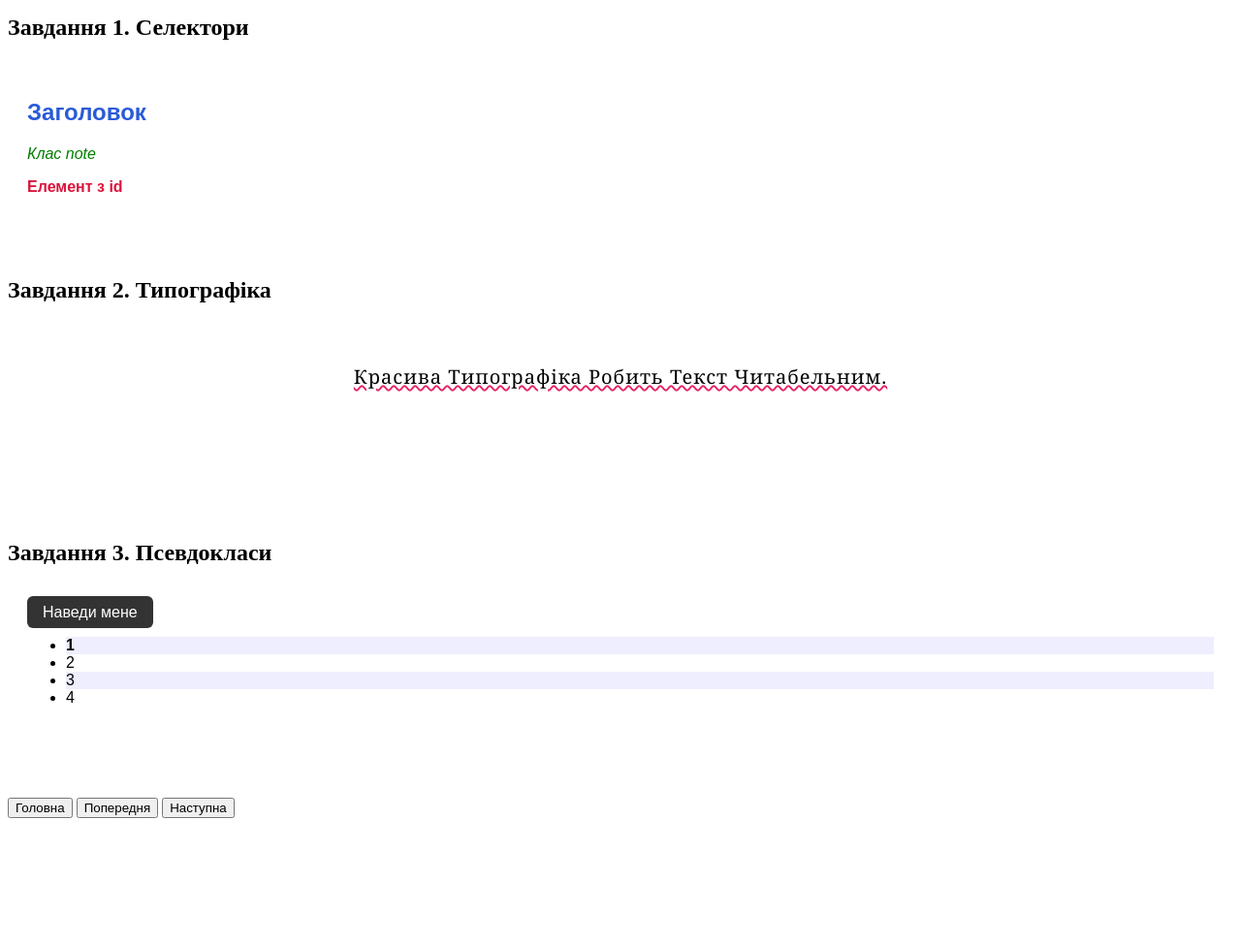
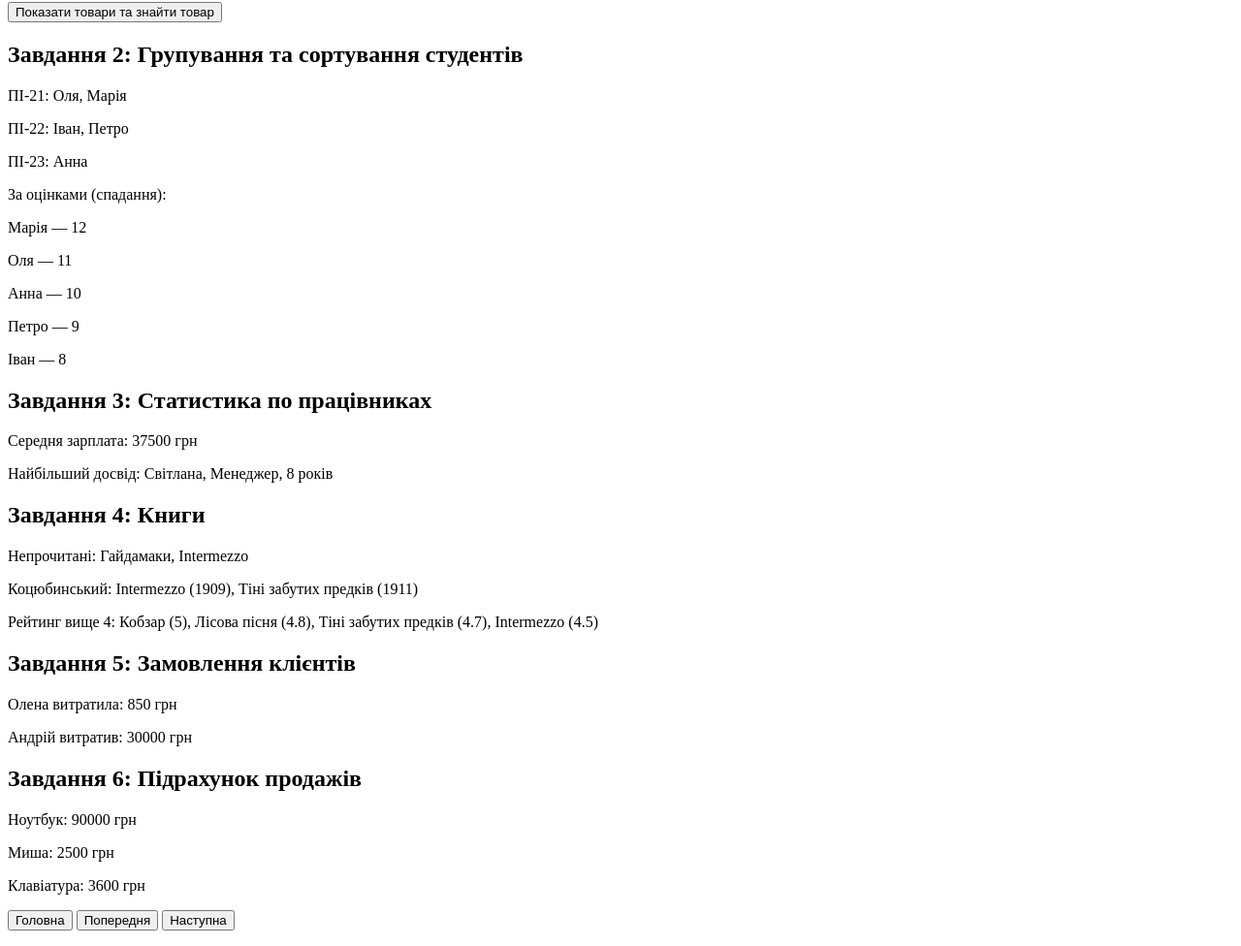
Before and after one commit to liubomyrdzvinchuk-pi2302-code/Labs, a plain HTML site: page works/work-04.html in a window 1280 px wide. Shown: the part 102-1078 px from the top of the page at 97% size. Before the commit the page ends 962 px from the top, so only its background shows below. Drawn offline with Linux system fonts and the light colour scheme.

Commit message:
Add practical work 1

```diff
--- a/works/work-04.html
+++ b/works/work-04.html
@@ -3,67 +3,144 @@
 <head>
 <meta charset="UTF-8">
 <meta name="viewport" content="width=device-width,initial-scale=1">
-<title>Робота 4</title>
+<title>ПР №1</title>
 </head>
 <body>
 <p><button onclick="location.href='../index.html'">Головна</button> <button onclick="location.href='work-03.html'">Попередня</button> <button onclick="location.href='work-05.html'">Наступна</button> </p>
-<h1>Робота 4. CSS: селектори, кольори, текст</h1>
-<h2 id="task-1">Завдання 1. Селектори</h2>
-<iframe width="100%" height="200" frameborder="0" style="border:0" sandbox="allow-scripts allow-modals" srcdoc="&lt;!DOCTYPE html&gt;
-&lt;html lang=&quot;uk&quot;&gt;
-&lt;head&gt;
-&lt;meta charset=&quot;UTF-8&quot;&gt;
-&lt;title&gt;Завдання&lt;/title&gt;
-&lt;style&gt;
-h2{color:#2a5bd7}
-.note{color:green;font-style:italic}
-#main{color:crimson;font-weight:bold}
-body{font-family:Arial,sans-serif;padding:12px}
-&lt;/style&gt;
-&lt;/head&gt;
-&lt;body&gt;
-&lt;h2&gt;Заголовок&lt;/h2&gt;
-&lt;p class=&quot;note&quot;&gt;Клас note&lt;/p&gt;
-&lt;p id=&quot;main&quot;&gt;Елемент з id&lt;/p&gt;
-&lt;/body&gt;
-&lt;/html&gt;
-" title="Завдання 1"></iframe>
-<h2 id="task-2">Завдання 2. Типографіка</h2>
-<iframe width="100%" height="200" frameborder="0" style="border:0" sandbox="allow-scripts allow-modals" srcdoc="&lt;!DOCTYPE html&gt;
-&lt;html lang=&quot;uk&quot;&gt;
-&lt;head&gt;
-&lt;meta charset=&quot;UTF-8&quot;&gt;
-&lt;title&gt;Завдання&lt;/title&gt;
-&lt;style&gt;
-.t{font:20px/1.6 Georgia,serif;letter-spacing:1px;text-align:center;text-decoration:underline wavy #e91e63;text-transform:capitalize}
-body{font-family:Arial,sans-serif;padding:12px}
-&lt;/style&gt;
-&lt;/head&gt;
-&lt;body&gt;
-&lt;p class=&quot;t&quot;&gt;Красива типографіка робить текст читабельним.&lt;/p&gt;
-&lt;/body&gt;
-&lt;/html&gt;
-" title="Завдання 2"></iframe>
-<h2 id="task-3">Завдання 3. Псевдокласи</h2>
-<iframe width="100%" height="200" frameborder="0" style="border:0" sandbox="allow-scripts allow-modals" srcdoc="&lt;!DOCTYPE html&gt;
-&lt;html lang=&quot;uk&quot;&gt;
-&lt;head&gt;
-&lt;meta charset=&quot;UTF-8&quot;&gt;
-&lt;title&gt;Завдання&lt;/title&gt;
-&lt;style&gt;
-.btn{padding:8px 16px;background:#333;color:#fff;text-decoration:none;border-radius:6px}
-.btn:hover{background:#e91e63}
-li:nth-child(odd){background:#eef}
-li:first-child{font-weight:bold}
-body{font-family:Arial,sans-serif;padding:12px}
-&lt;/style&gt;
-&lt;/head&gt;
-&lt;body&gt;
-&lt;a href=&quot;#&quot; class=&quot;btn&quot;&gt;Наведи мене&lt;/a&gt;
-&lt;ul&gt;&lt;li&gt;1&lt;/li&gt;&lt;li&gt;2&lt;/li&gt;&lt;li&gt;3&lt;/li&gt;&lt;li&gt;4&lt;/li&gt;&lt;/ul&gt;
-&lt;/body&gt;
-&lt;/html&gt;
-" title="Завдання 3"></iframe>
+<h2 id="task-1">Завдання 1: Фільтрація та пошук товарів</h2>
+<div id="res1"></div>
+<button id="run1">Показати товари та знайти товар</button>
+<script type="module">
+{
+const res = document.getElementById("res1");
+document.getElementById("run1").onclick = () => {
+  res.innerHTML = "";
+  const out = t => { const p = document.createElement('p'); p.textContent = t; res.appendChild(p); };
+  const products = [
+    { name: 'Ноутбук', category: 'Електроніка', price: 30000, inStock: 5 },
+    { name: 'Миша', category: 'Електроніка', price: 500, inStock: 0 },
+    { name: 'Стілець', category: 'Меблі', price: 2500, inStock: 12 },
+    { name: 'Лампа', category: 'Меблі', price: 800, inStock: 0 },
+    { name: 'Книга', category: 'Книги', price: 300, inStock: 20 }
+  ];
+  const getAvailableProducts = () => products.filter(p => p.inStock > 0);
+  const findProductByName = name =>
+    products.find(p => p.name.toLowerCase() === name.toLowerCase()) || 'Товар не знайдено';
+  out('В наявності:');
+  getAvailableProducts().forEach(p => out(`${p.name} — ${p.price} грн, ${p.inStock} шт.`));
+  const found = findProductByName(prompt('Назва товару:') || '');
+  out(typeof found === 'string' ? found : `Знайдено: ${found.name}, ${found.category}, ${found.price} грн, ${found.inStock} шт.`);
+};
+}
+</script>
+<h2 id="task-2">Завдання 2: Групування та сортування студентів</h2>
+<div id="res2"></div>
+<script type="module">
+{
+const res = document.getElementById("res2");
+  const out = t => { const p = document.createElement('p'); p.textContent = t; res.appendChild(p); };
+  const students = [
+    { name: 'Оля', age: 19, grade: 11, group: 'ПІ-21' },
+    { name: 'Іван', age: 20, grade: 8, group: 'ПІ-22' },
+    { name: 'Марія', age: 19, grade: 12, group: 'ПІ-21' },
+    { name: 'Петро', age: 21, grade: 9, group: 'ПІ-22' },
+    { name: 'Анна', age: 20, grade: 10, group: 'ПІ-23' }
+  ];
+  const groupBy = arr => arr.reduce((acc, s) => {
+    if (!acc[s.group]) acc[s.group] = [];
+    acc[s.group].push(s);
+    return acc;
+  }, {});
+  const sortStudentsByGrade = arr => [...arr].sort((a, b) => b.grade - a.grade);
+  const groups = groupBy(students);
+  for (const g in groups) out(`${g}: ${groups[g].map(s => s.name).join(', ')}`);
+  out('За оцінками (спадання):');
+  sortStudentsByGrade(students).forEach(s => out(`${s.name} — ${s.grade}`));
+}
+</script>
+<h2 id="task-3">Завдання 3: Статистика по працівниках</h2>
+<div id="res3"></div>
+<script type="module">
+{
+const res = document.getElementById("res3");
+  const out = t => { const p = document.createElement('p'); p.textContent = t; res.appendChild(p); };
+  const employees = [
+    { name: 'Олег', position: 'Розробник', salary: 40000, years: 3 },
+    { name: 'Ірина', position: 'Тестувальник', salary: 30000, years: 5 },
+    { name: 'Максим', position: 'Дизайнер', salary: 35000, years: 2 },
+    { name: 'Світлана', position: 'Менеджер', salary: 45000, years: 8 }
+  ];
+  const getAverageSalary = arr => arr.reduce((s, e) => s + e.salary, 0) / arr.length;
+  const findMostExperiencedEmployee = arr => arr.reduce((best, e) => e.years > best.years ? e : best);
+  out(`Середня зарплата: ${getAverageSalary(employees)} грн`);
+  const top = findMostExperiencedEmployee(employees);
+  out(`Найбільший досвід: ${top.name}, ${top.position}, ${top.years} років`);
+}
+</script>
+<h2 id="task-4">Завдання 4: Книги</h2>
+<div id="res4"></div>
+<script type="module">
+{
+const res = document.getElementById("res4");
+  const out = t => { const p = document.createElement('p'); p.textContent = t; res.appendChild(p); };
+  const books = [
+    { title: 'Кобзар', author: 'Шевченко', year: 1840, rating: 5, isRead: true },
+    { title: 'Гайдамаки', author: 'Шевченко', year: 1841, rating: 4, isRead: false },
+    { title: 'Intermezzo', author: 'Коцюбинський', year: 1909, rating: 4.5, isRead: false },
+    { title: 'Лісова пісня', author: 'Леся Українка', year: 1911, rating: 4.8, isRead: true },
+    { title: 'Тіні забутих предків', author: 'Коцюбинський', year: 1911, rating: 4.7, isRead: true }
+  ];
+  const getUnreadBooks = arr => arr.reduce((acc, b) => { if (!b.isRead) acc.push(b.title); return acc; }, []);
+  const getBooksByAuthor = (arr, author) => arr.filter(b => b.author === author).sort((a, b) => a.year - b.year);
+  const getTopRatedBooks = arr => arr.filter(b => b.rating > 4).sort((a, b) => b.rating - a.rating);
+  out('Непрочитані: ' + getUnreadBooks(books).join(', '));
+  out('Коцюбинський: ' + getBooksByAuthor(books, 'Коцюбинський').map(b => `${b.title} (${b.year})`).join(', '));
+  out('Рейтинг вище 4: ' + getTopRatedBooks(books).map(b => `${b.title} (${b.rating})`).join(', '));
+}
+</script>
+<h2 id="task-5">Завдання 5: Замовлення клієнтів</h2>
+<div id="res5"></div>
+<script type="module">
+{
+const res = document.getElementById("res5");
+  const out = t => { const p = document.createElement('p'); p.textContent = t; res.appendChild(p); };
+  const orders = [
+    { orderId: 1, customer: { name: 'Олена', email: 'olena@mail.com' }, items: ['Книга', 'Ручка'], total: 350 },
+    { orderId: 2, customer: { name: 'Андрій', email: 'andriy@mail.com' }, items: ['Ноутбук'], total: 30000 },
+    { orderId: 3, customer: { name: 'Олена', email: 'olena@mail.com' }, items: ['Миша'], total: 500 }
+  ];
+  const getTotalSpentByCustomer = (arr, name) =>
+    arr.filter(o => o.customer.name === name).reduce((sum, o) => sum + o.total, 0);
+  out(`Олена витратила: ${getTotalSpentByCustomer(orders, 'Олена')} грн`);
+  out(`Андрій витратив: ${getTotalSpentByCustomer(orders, 'Андрій')} грн`);
+}
+</script>
+<h2 id="task-6">Завдання 6: Підрахунок продажів</h2>
+<div id="res6"></div>
+<script type="module">
+{
+const res = document.getElementById("res6");
+  const out = t => { const p = document.createElement('p'); p.textContent = t; res.appendChild(p); };
+  const products = [
+    { productId: 1, name: 'Ноутбук', price: 30000 },
+    { productId: 2, name: 'Миша', price: 500 },
+    { productId: 3, name: 'Клавіатура', price: 1200 }
+  ];
+  const purchases = [
+    { purchaseId: 1, productId: 1, quantity: 2 },
+    { purchaseId: 2, productId: 2, quantity: 5 },
+    { purchaseId: 3, productId: 1, quantity: 1 },
+    { purchaseId: 4, productId: 3, quantity: 3 }
+  ];
+  const getTotalSales = (products, purchases) => purchases.reduce((acc, p) => {
+    const product = products.find(x => x.productId === p.productId);
+    if (product) acc[product.name] = (acc[product.name] || 0) + product.price * p.quantity;
+    return acc;
+  }, {});
+  const sales = getTotalSales(products, purchases);
+  for (const name in sales) out(`${name}: ${sales[name]} грн`);
+}
+</script>
 <p><button onclick="location.href='../index.html'">Головна</button> <button onclick="location.href='work-03.html'">Попередня</button> <button onclick="location.href='work-05.html'">Наступна</button> </p>
 </body>
 </html>
```
Also changed, not shown: index.html (+1 -1 lines).
